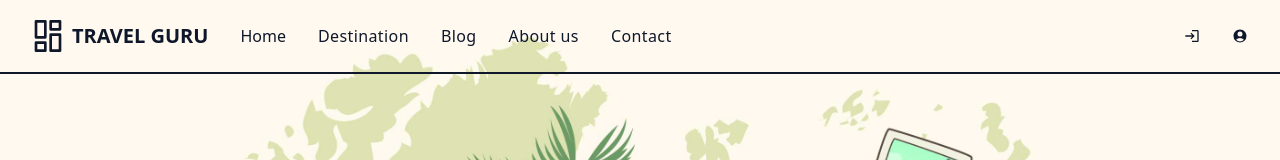
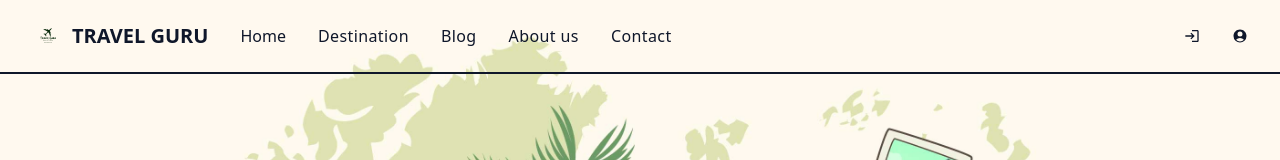
Before and after one commit to HasanMdKamrul/travel-guru-app, a React (Create React App) app: page / in a window 1280 px wide. Shown: the top 160 px of the page. Built offline with nearby package versions, Linux system fonts and the light colour scheme; no server answers.

Commit message:
Logo added

```diff
--- a/src/Pages/Shared/Navbar/Navbar.jsx
+++ b/src/Pages/Shared/Navbar/Navbar.jsx
@@ -3,6 +3,7 @@ import { HiUserCircle } from "react-icons/hi2";
 import { MdLogin, MdLogout } from "react-icons/md";
 import { Link, NavLink } from "react-router-dom";
 import { toast } from "react-toastify";
+import logo from "../../../assests/Logo/logo.png";
 import { AuthContext } from "../../../contexts/AuthProvider";
 
 const Navbar = () => {
@@ -28,21 +29,8 @@ const Navbar = () => {
             title="Company"
             className="inline-flex items-center mr-8 text-slate-900"
           >
-            <svg
-              className="w-8 text-slate-900"
-              viewBox="0 0 24 24"
-              strokeLinejoin="round"
-              strokeWidth="2"
-              strokeLinecap="round"
-              strokeMiterlimit="10"
-              stroke="currentColor"
-              fill="none"
-            >
-              <rect x="3" y="1" width="7" height="12" />
-              <rect x="3" y="17" width="7" height="6" />
-              <rect x="14" y="1" width="7" height="6" />
-              <rect x="14" y="11" width="7" height="12" />
-            </svg>
+            {/* w-8 */}
+            <img src={logo} className="w-8 h-8" alt="" />
             <span className="ml-2 text-xl font-bold tracking-widetext-slate-900 uppercase">
               Travel Guru
             </span>
@@ -101,6 +89,16 @@ const Navbar = () => {
           </ul>
         </div>
         <ul className="flex items-center hidden space-x-8 lg:flex">
+          {user && user.displayName ? (
+            <li>
+              {" "}
+              <small className="font-semibold">
+                {user.displayName.slice(0, 10)}
+              </small>{" "}
+            </li>
+          ) : (
+            <li></li>
+          )}
           {user && user.uid ? (
             <>
               {" "}
--- a/src/Pages/SingleBooking/SingleBooking.jsx
+++ b/src/Pages/SingleBooking/SingleBooking.jsx
@@ -1,7 +1,7 @@
 import { addDays } from "date-fns";
 import React, { useState } from "react";
 import { DateRangePicker } from "react-date-range";
-import { HiArrowLongRight } from "react-icons/hi2";
+import { MdOutlineHotel, MdPlace } from "react-icons/md";
 import { Link, useLoaderData } from "react-router-dom";
 
 const SingleBooking = () => {
@@ -19,7 +19,7 @@ const SingleBooking = () => {
   return (
     <div className="px-4 py-16 mx-auto sm:max-w-xl md:max-w-full lg:max-w-screen-xl md:px-24 lg:px-8 lg:py-20">
       <div className="grid gap-5 row-gap-8 lg:grid-cols-2">
-        <div className="flex flex-col justify-center">
+        <div className="flex flex-col justify-center mx-12">
           <div className="max-w-xl mb-6">
             <div>
               <p className="inline-block px-3 py-px mb-4 text-xs font-semibold tracking-wider text-slate-900 uppercase rounded-full bg-teal-accent-400">
@@ -52,10 +52,11 @@ const SingleBooking = () => {
           </Link>
         </div>
         <div>
-          <fieldset className="w-full space-y-1 text-gray-100">
+          <fieldset className="w-full space-y-1 text-slate-900">
             <div className="flex">
               <div className="mr-5">
                 <span className="flex items-center px-3 pointer-events-none sm:text-sm rounded-l-md">
+                  <MdPlace className="text-blue-600" />
                   Origin
                 </span>
                 <input
@@ -67,7 +68,8 @@ const SingleBooking = () => {
                 />
               </div>
               <div>
-                <span className="flex items-center px-3 pointer-events-none sm:text-sm text-white rounded-l-md">
+                <span className="flex items-center px-3 pointer-events-none sm:text-sm text-slate-900 rounded-l-md">
+                  <MdPlace className="text-blue-600" />
                   Destination
                 </span>
                 <input
@@ -96,10 +98,10 @@ const SingleBooking = () => {
       <Link to="/startbooking">
         <button
           type="button"
-          className="px-8 py-3 font-semibold border-0 bg-sky-400 flex justify-center items-center  rounded border-gray-100 text-slate-900"
+          className="px-8 mx-12 py-3 font-semibold border-0 bg-sky-400 flex justify-center items-center  rounded border-gray-100 text-slate-900"
         >
           Start Booking
-          <HiArrowLongRight className="ml-2" />
+          <MdOutlineHotel className="ml-2" />
         </button>
       </Link>
     </div>
--- a/src/router/Router.js
+++ b/src/router/Router.js
@@ -52,7 +52,11 @@ const router = createBrowserRouter([
       },
       {
         path: "/startbooking",
-        element: <Booking />,
+        element: (
+          <PrivateRoute>
+            <Booking />
+          </PrivateRoute>
+        ),
         loader: () => fetch(`https://travel-guru-server-one.vercel.app/hotels`),
       },
     ],
```
Also changed, not shown: src/assests/Logo/logo.png (added), src/assests/Logo/logo_svg.svg (added).
